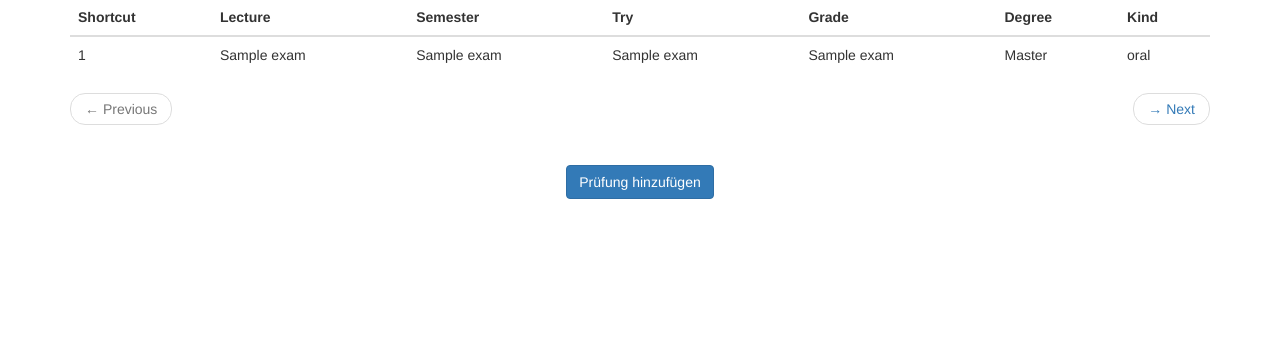
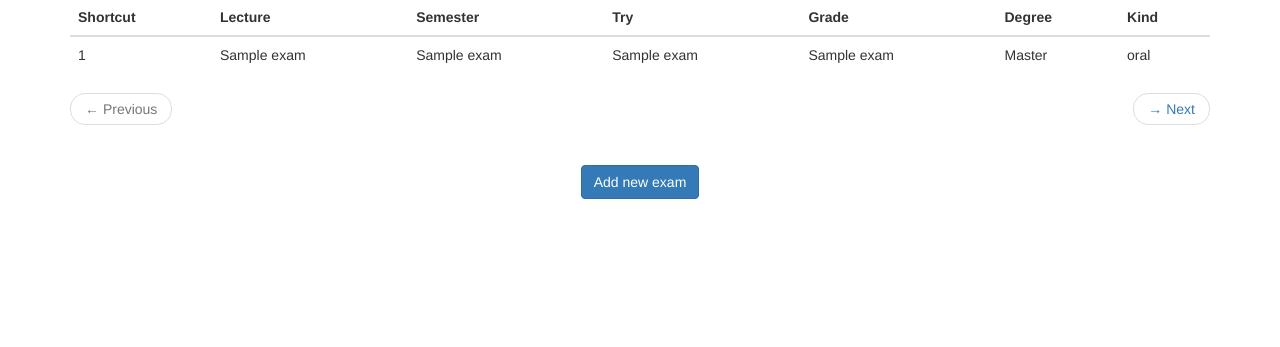
Before and after one commit to aelkz/flask-sqlite-demo, a Flask app: template app/templates/view_exams.html in a window 1280 px wide. Shown: the part 143-490 px from the top of the page. Run offline with Flask 2, Linux system fonts and the light colour scheme; the template is opened without the code that fills it: most values are stand-ins (such as "Sample title", 1, 10 or a date in 2020); some libraries are stand-ins or nearby versions.

Commit message:
Initial Release

```diff
--- a/app/templates/view_exams.html
+++ b/app/templates/view_exams.html
@@ -48,6 +48,6 @@
 </nav>
 <br/>
 <div class="m-*-auto text-center">
-    <a class="btn btn-primary m-*-auto text-center" href="{{ url_for('add_exam')}}" role="button">Prüfung hinzufügen</a>
+    <a class="btn btn-primary m-*-auto text-center" href="{{ url_for('add_exam')}}" role="button">Add new exam</a>
 </div>
 {% endblock %}
```
